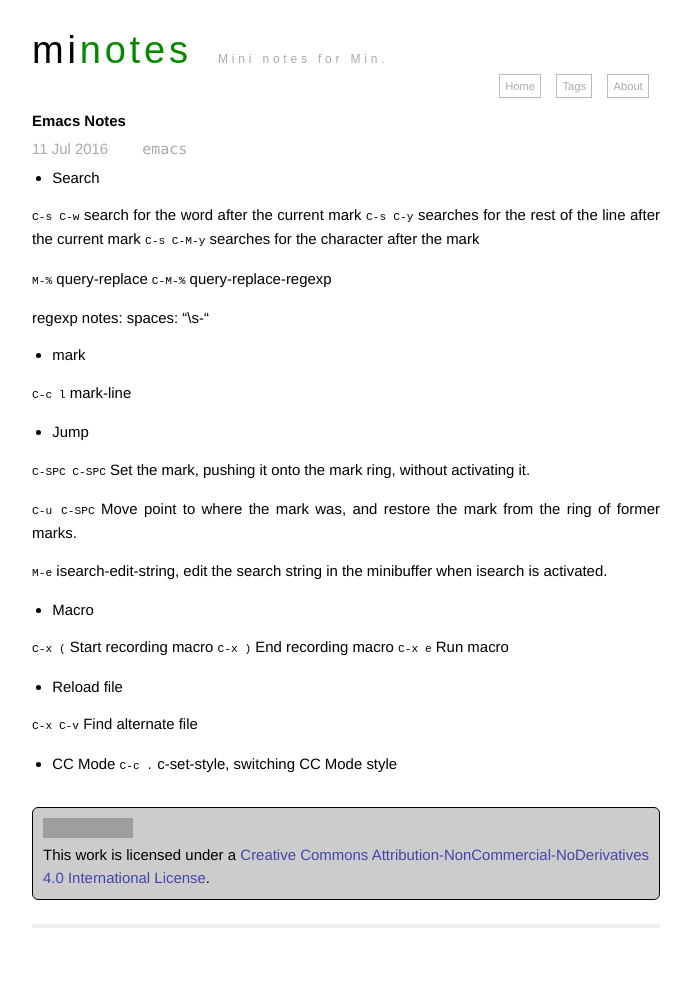
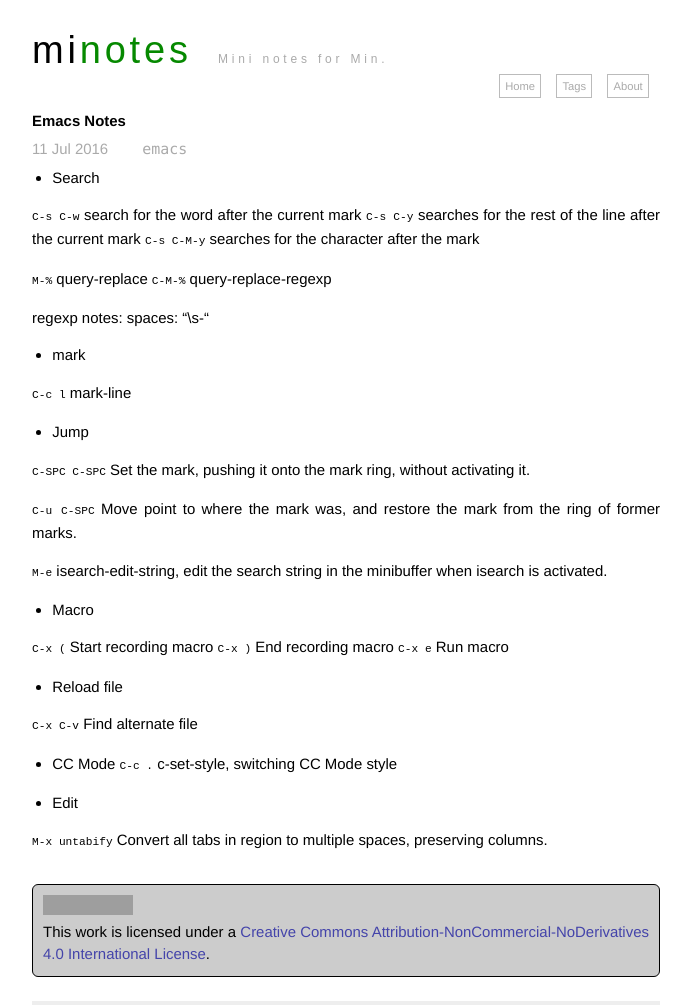
Before and after one commit to mindeng/mindeng.github.io, a Jekyll site: the page built from _posts/2016-07-11-emacs-notes.markdown, in a window 1280 px wide. Shown: the whole page, without its empty margins (294-985 px from the left). Built offline with Jekyll 4.4.1, drawn with Linux system fonts in a browser that asks for light colours; before the commit the page ends 928 px from its top, so only the background shows below that; grey boxes are pictures that could not be loaded.

Commit message:
Emacs Notes: add untabify.

```diff
--- a/_posts/2016-07-11-emacs-notes.markdown
+++ b/_posts/2016-07-11-emacs-notes.markdown
@@ -43,3 +43,7 @@
 
 * CC Mode
 `C-c .` c-set-style, switching CC Mode style
+
+* Edit
+
+`M-x untabify` Convert all tabs in region to multiple spaces, preserving columns.
```
